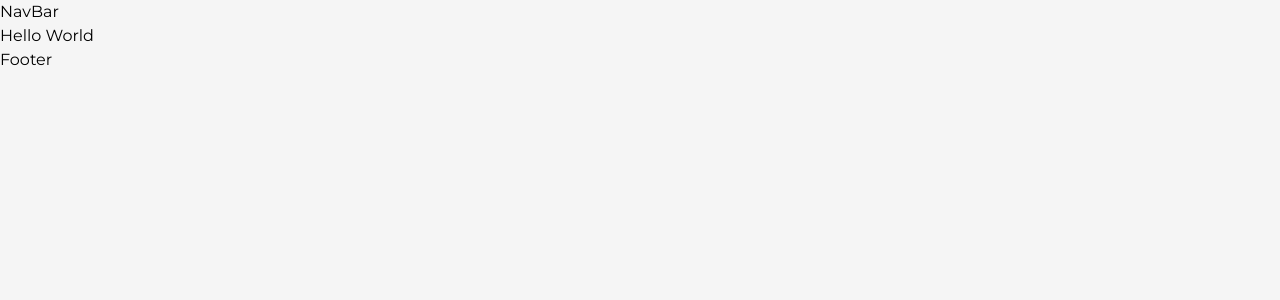
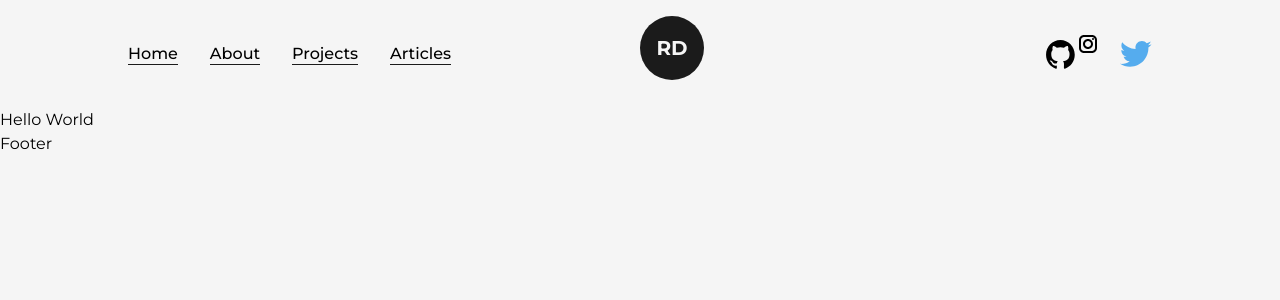
Before and after one commit to Resister-boy/portfolio, a Next.js app: page / in a window 1280 px wide. Shown: the top 300 px of the page. Built offline with nearby package versions, Linux system fonts and the light colour scheme.

Commit message:
Add Navigation Bar & Logo

```diff
--- /dev/null
+++ b/components/common/CustomLink.tsx
@@ -0,0 +1,17 @@
+import Link from "next/link"
+import { useRouter } from "next/router"
+import { CustomLinkType } from "@/types/CustomLinkType"
+
+export const CustomLink = ({ href, title, className }: CustomLinkType) => {
+  const router = useRouter();
+  return (
+    <Link href={`${href}`} className={`${className} relative`}>
+      {title}
+    <span
+      className={`h-[1px] inline-block w-full
+      bg-dark absolute left-0 -bottom-0.5 group-hover: w-full
+      transition-[width] ease duration-300
+      ${router.asPath === href ? `w-full` : `w-0`}`}>&nbsp;</span>
+    </Link>
+  )
+}
--- /dev/null
+++ b/components/common/Logo.tsx
@@ -0,0 +1,20 @@
+import React from 'react'
+import Link from 'next/link'
+import { motion } from 'framer-motion'
+
+const MotionLink = motion(Link);
+
+const Logo = () => {
+  return (
+    <div className='flex items-center justify-center mt-2'>
+      <MotionLink href="/"
+        className='w-16 h-16 bg-dark text-light flex items-center justify-center
+        rounded-full text-xl font-bold'
+        whileHover={{scale: 1.2}}>
+        RD
+      </MotionLink>
+    </div>
+  )
+}
+
+export default Logo
--- a/components/common/NavBar.tsx
+++ b/components/common/NavBar.tsx
@@ -1,8 +1,30 @@
 import React from 'react'
+import Link from 'next/link'
+import { CustomLink } from './CustomLink'
+import { TwitterIcon, GithubIcon, InstagramIcon } from '../icons'
+import { motion } from 'framer-motion'
 
 const NavBar = () => {
   return (
-    <div>NavBar</div>
+    <main className='w-full px-32 py-8 font-medium flex items-center justify-between'>
+      <nav>
+        <CustomLink href="/" title="Home" className='mr-4' />
+        <CustomLink href="about" title="About" className='mx-4' />
+        <CustomLink href="projects" title="Projects" className='mx-4' />
+        <CustomLink href="articles" title="Articles" className='ml-4' />
+      </nav>
+      <nav className='flex items-center justify-center flex-wrap'>
+        <motion.a href="https://github.com/Resister-boy" target={"_blank"} whileHover={{y: -2}} whileTap={{scale: 0.9}}>
+          <GithubIcon className='w-6 mr-3' />
+        </motion.a>
+        <motion.a href="https://www.instagram.com/resister_devlog" target={"_blank"} whileHover={{y: -2}} whileTap={{scale: 0.9}}>
+          <InstagramIcon className="w-6 mr-3" />
+        </motion.a>
+        <motion.a href="https://twitter.com/resister_boy" target={"_blank"} whileHover={{y: -2}} whileTap={{scale: 0.9}}>
+          <TwitterIcon className='w-6 mr-3' />
+        </motion.a>
+      </nav>
+    </main>
   )
 }
 
--- /dev/null
+++ b/components/icons/GithubIcon.tsx
@@ -0,0 +1,20 @@
+import { IconType } from "@/types/IconType";
+
+const GithubIcon = ({ className, ...rest }: IconType) => (
+  <svg
+    xmlns="http://www.w3.org/2000/svg"
+    width="1.3em"
+    height="1.3em"
+    viewBox="0 0 512 512"
+    {...rest}
+    className={`w-full h-auto ${className}`}
+  >
+    <path fill="none" d="M0 0h512v512H0z" />
+    <path
+      fill="currentColor"
+      d="M256 32C132.3 32 32 134.9 32 261.7c0 101.5 64.2 187.5 153.2 217.9a17.56 17.56 0 0 0 3.8.4c8.3 0 11.5-6.1 11.5-11.4 0-5.5-.2-19.9-.3-39.1a102.4 102.4 0 0 1-22.6 2.7c-43.1 0-52.9-33.5-52.9-33.5-10.2-26.5-24.9-33.6-24.9-33.6-19.5-13.7-.1-14.1 1.4-14.1h.1c22.5 2 34.3 23.8 34.3 23.8 11.2 19.6 26.2 25.1 39.6 25.1a63 63 0 0 0 25.6-6c2-14.8 7.8-24.9 14.2-30.7-49.7-5.8-102-25.5-102-113.5 0-25.1 8.7-45.6 23-61.6-2.3-5.8-10-29.2 2.2-60.8a18.64 18.64 0 0 1 5-.5c8.1 0 26.4 3.1 56.6 24.1a208.21 208.21 0 0 1 112.2 0c30.2-21 48.5-24.1 56.6-24.1a18.64 18.64 0 0 1 5 .5c12.2 31.6 4.5 55 2.2 60.8 14.3 16.1 23 36.6 23 61.6 0 88.2-52.4 107.6-102.3 113.3 8 7.1 15.2 21.1 15.2 42.5 0 30.7-.3 55.5-.3 63 0 5.4 3.1 11.5 11.4 11.5a19.35 19.35 0 0 0 4-.4C415.9 449.2 480 363.1 480 261.7 480 134.9 379.7 32 256 32Z"
+    />
+  </svg>
+);
+
+export default GithubIcon;
--- /dev/null
+++ b/components/icons/InstagramIcon.tsx
@@ -0,0 +1,13 @@
+import { IconType } from "@/types/IconType"
+import * as React from "react"
+
+const SvgComponent = ({ className, ...rest} : IconType) => (
+  <svg xmlns="http://www.w3.org/2000/svg"
+    width="2em"
+    height="2em"
+    className={`w-full h-auto ${className}`}
+    {...rest}>
+    <path d="M8 3C5.243 3 3 5.243 3 8v8c0 2.757 2.243 5 5 5h8c2.757 0 5-2.243 5-5V8c0-2.757-2.243-5-5-5H8zm0 2h8c1.654 0 3 1.346 3 3v8c0 1.654-1.346 3-3 3H8c-1.654 0-3-1.346-3-3V8c0-1.654 1.346-3 3-3zm9 1a1 1 0 0 0-1 1 1 1 0 0 0 1 1 1 1 0 0 0 1-1 1 1 0 0 0-1-1zm-5 1c-2.757 0-5 2.243-5 5s2.243 5 5 5 5-2.243 5-5-2.243-5-5-5zm0 2c1.654 0 3 1.346 3 3s-1.346 3-3 3-3-1.346-3-3 1.346-3 3-3z" />
+  </svg>
+)
+export default SvgComponent
--- /dev/null
+++ b/components/icons/TwitterIcon.tsx
@@ -0,0 +1,19 @@
+import { IconType } from "@/types/IconType"
+
+const SvgComponent = ({ className, ...rest }: IconType) => (
+  <svg
+    xmlns="http://www.w3.org/2000/svg"
+    width="1.23em"
+    height="1em"
+    viewBox="0 0 256 209"
+    className={`w-full h-auto ${className}`}
+    {...rest}
+  >
+    <path fill="rgba(255, 255, 255, 0)" d="M0 0h256v209H0z" />
+    <path
+      fill="#55acee"
+      d="M256 25.45a105.04 105.04 0 0 1-30.166 8.27c10.845-6.5 19.172-16.793 23.093-29.057a105.183 105.183 0 0 1-33.351 12.745C205.995 7.201 192.346.822 177.239.822c-29.006 0-52.523 23.516-52.523 52.52 0 4.117.465 8.125 1.36 11.97-43.65-2.191-82.35-23.1-108.255-54.876-4.52 7.757-7.11 16.78-7.11 26.404 0 18.222 9.273 34.297 23.365 43.716a52.312 52.312 0 0 1-23.79-6.57c-.003.22-.003.44-.003.661 0 25.447 18.104 46.675 42.13 51.5a52.592 52.592 0 0 1-23.718.9c6.683 20.866 26.08 36.05 49.062 36.475-17.975 14.086-40.622 22.483-65.228 22.483-4.24 0-8.42-.249-12.529-.734 23.243 14.902 50.85 23.597 80.51 23.597 96.607 0 149.434-80.031 149.434-149.435 0-2.278-.05-4.543-.152-6.795A106.748 106.748 0 0 0 256 25.45"
+    />
+  </svg>
+)
+export default SvgComponent
--- /dev/null
+++ b/components/icons/index.ts
@@ -0,0 +1,9 @@
+import TwitterIcon from './TwitterIcon';
+import InstagramIcon from './InstagramIcon';
+import GithubIcon  from './GithubIcon';
+
+export {
+  TwitterIcon,
+  InstagramIcon,
+  GithubIcon
+}
--- a/components/layout/Header.tsx
+++ b/components/layout/Header.tsx
@@ -1,10 +1,14 @@
 import React from 'react'
 import NavBar from '../common/NavBar'
+import Logo from '../common/Logo'
 
 const Header = () => {
   return (
     <main>
       <NavBar />
+      <div className='absolute left-[50%] top-2 translate-x[-50%]'>
+        <Logo />
+      </div>
     </main>
   )
 }
--- a/package.json
+++ b/package.json
@@ -15,6 +15,7 @@
     "autoprefixer": "10.4.14",
     "eslint": "8.38.0",
     "eslint-config-next": "13.3.0",
+    "framer-motion": "^10.12.2",
     "next": "13.3.0",
     "postcss": "8.4.21",
     "react": "18.2.0",
--- a/pages/_app.tsx
+++ b/pages/_app.tsx
@@ -13,7 +13,7 @@
   return (
     <>
       <Head>
-        <meta name='viewport' content='width-device-width, initial-scale=1' />
+        <meta name='viewport' content='width=device-width, initial-scale=1' />
         <link rel='icon' href="/favicon.ico" />
       </Head>
       <main className={`${montserrat.variable} font-mont bg-light w-full min-h-screen`}>
--- /dev/null
+++ b/types/CustomLinkType.ts
@@ -0,0 +1,5 @@
+export type CustomLinkType = {
+  href: string;
+  title: string;
+  className: string;
+}
--- /dev/null
+++ b/types/IconType.ts
@@ -0,0 +1,3 @@
+export type IconType = {
+  className: string;
+}
```
Also changed, not shown: 1 other file (tests, documents, lock files or other folders).
